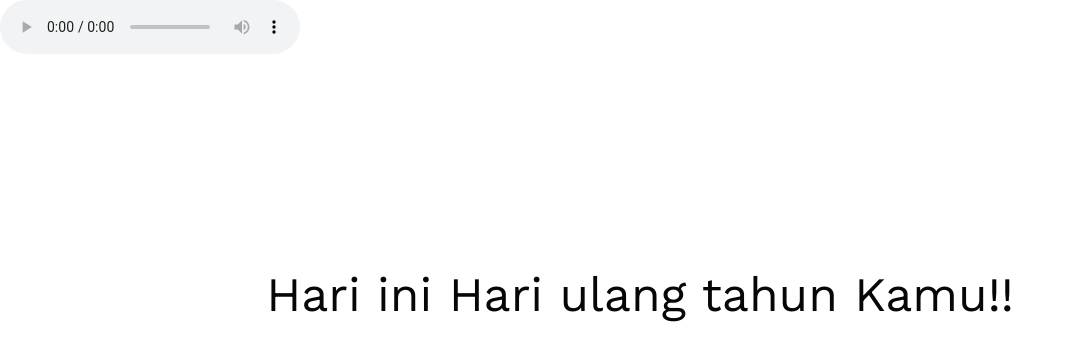
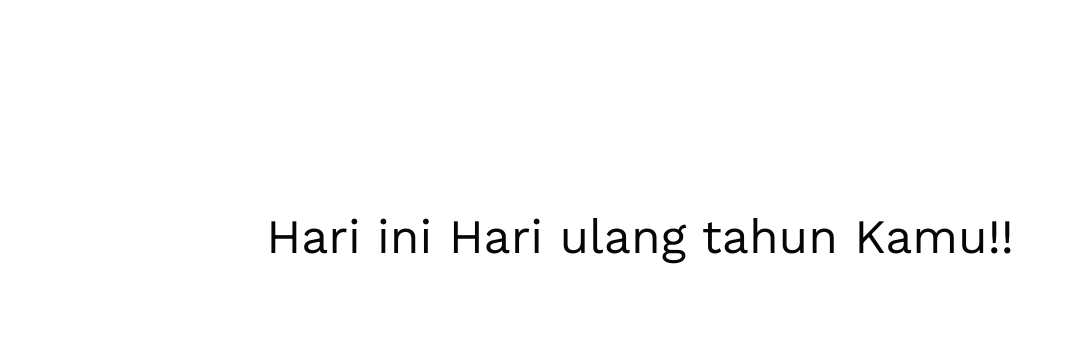
Before and after one commit to FarizFx/FarizFx.github.io, a plain HTML site: page index.html in a window 1280 px wide. Shown: the whole page, without its empty margins (0-1074 px from the left). Drawn offline with nearby package versions, Linux system fonts and the light colour scheme.

Commit message:
Update index.html

```diff
--- a/index.html
+++ b/index.html
@@ -12,9 +12,7 @@
 </head>
 
 <body>
-  <audio controls autoplay>
-  <source src="songs/oneonly.mp3" type="audio/mpeg">
-</audio>
+  <audio src="songs/oneonly.mp3" autoplay></audio>
   <div class="container">
     <div class="one">
       <h1 class="one">
```
